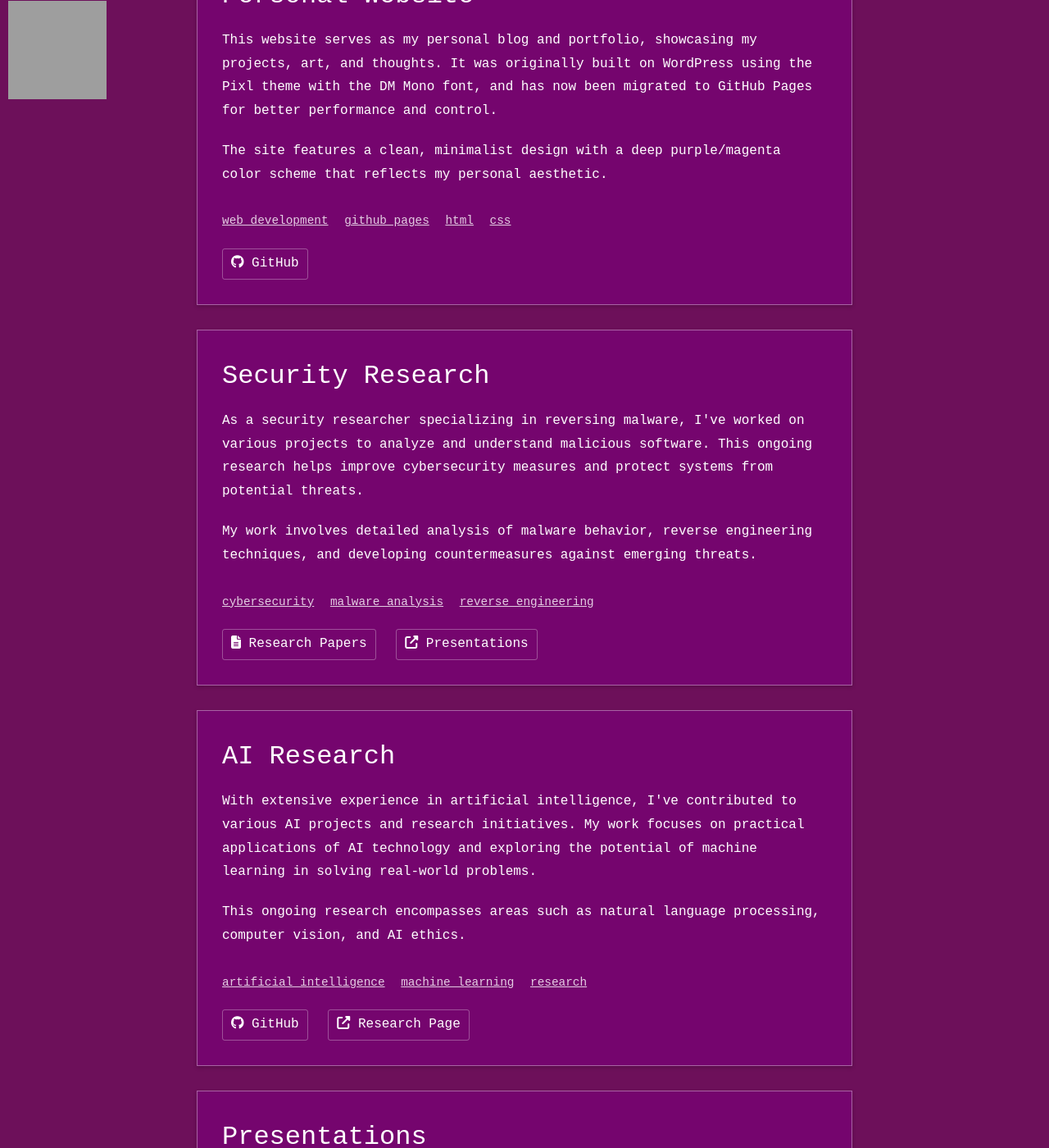
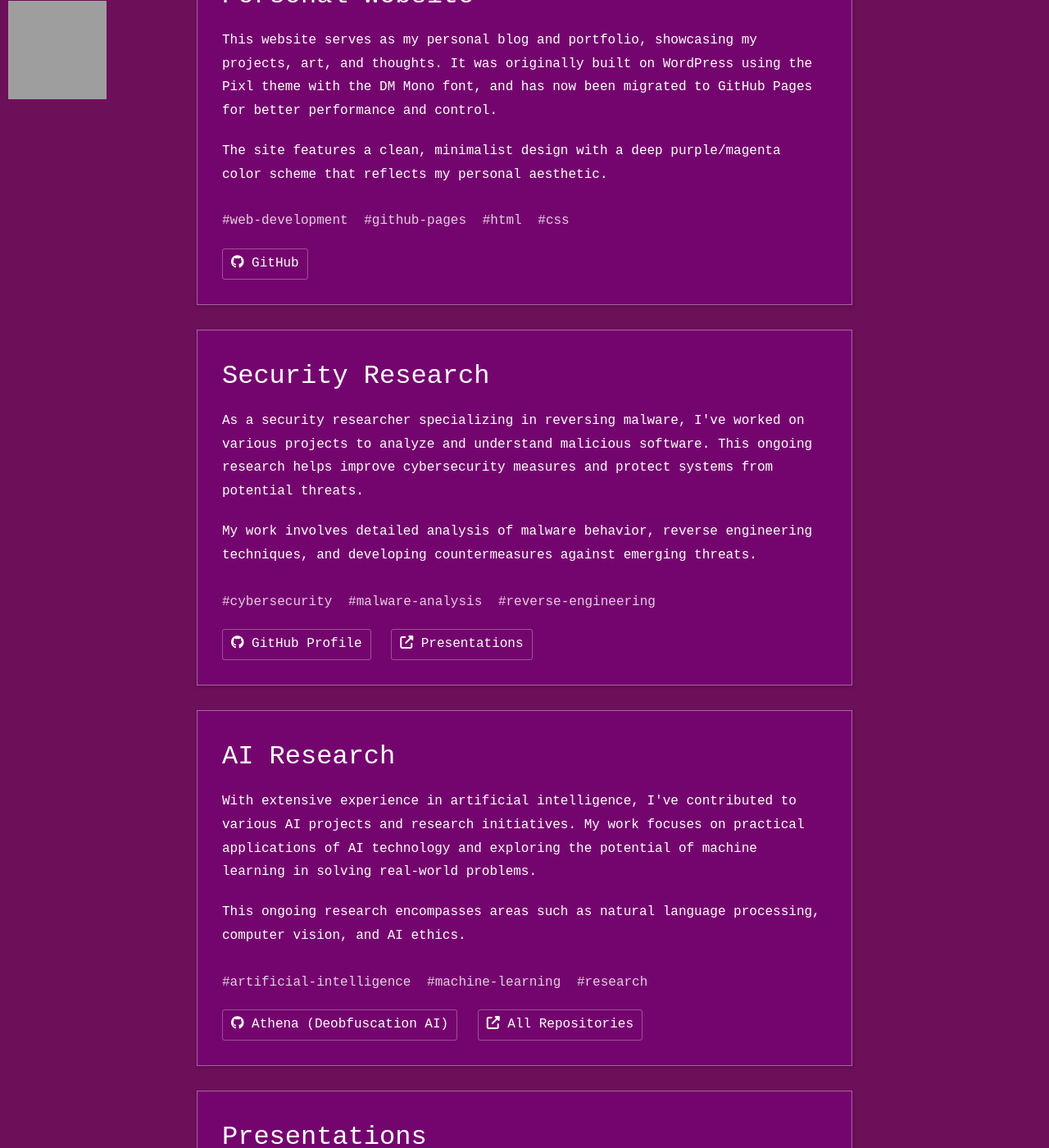
Before and after one commit to radicalkjax/blog, a Jekyll site: the page built from pages/projects.html, in a window 1280 px wide and 1400 px high, scrolled down 815 px. Shown: the whole window at 82% size. Built offline with Jekyll 4.4.1, drawn with Linux system fonts in a browser that asks for light colours; nearby versions of some CDN libraries; some web fonts are replaced; some of the changed text lies outside the part shown; grey boxes are pictures that could not be loaded.

Commit message:
update to presentations.html links and tags. Descriptions updated for Rocket Pup and Caliphoria

```diff
--- a/pages/projects.html
+++ b/pages/projects.html
@@ -93,14 +93,14 @@ custom_css: |
             <p>The current version is (0.9), with plans for more advanced conversational capabilities and migrating to Go in future iterations.</p>
         </div>
         <div class="project-tags">
-            <a href="#">robotics</a>
-            <a href="#">atproto</a>
-            <a href="#">raspberry pi</a>
-            <a href="#">bot</a>
+            <span style="margin-right: 10px; opacity: 0.8;">#robotics</span>
+            <span style="margin-right: 10px; opacity: 0.8;">#atproto</span>
+            <span style="margin-right: 10px; opacity: 0.8;">#raspberry-pi</span>
+            <span style="margin-right: 10px; opacity: 0.8;">#bot</span>
         </div>
         <div class="project-links">
-            <a href="#"><i class="fab fa-github"></i> GitHub</a>
-            <a href="#"><i class="fas fa-external-link-alt"></i> Project Page</a>
+            <a href="https://github.com/radicalkjax/malwarEvangelist"><i class="fab fa-github"></i> GitHub</a>
+            <a href="/projects/malwarEvangelist.html"><i class="fas fa-external-link-alt"></i> Project Page</a>
         </div>
     </section>
 
@@ -112,13 +112,13 @@ custom_css: |
             <p>The site features a clean, minimalist design with a deep purple/magenta color scheme that reflects my personal aesthetic.</p>
         </div>
         <div class="project-tags">
-            <a href="#">web development</a>
-            <a href="#">github pages</a>
-            <a href="#">html</a>
-            <a href="#">css</a>
+            <span style="margin-right: 10px; opacity: 0.8;">#web-development</span>
+            <span style="margin-right: 10px; opacity: 0.8;">#github-pages</span>
+            <span style="margin-right: 10px; opacity: 0.8;">#html</span>
+            <span style="margin-right: 10px; opacity: 0.8;">#css</span>
         </div>
         <div class="project-links">
-            <a href="#"><i class="fab fa-github"></i> GitHub</a>
+            <a href="https://github.com/radicalkjax/blog"><i class="fab fa-github"></i> GitHub</a>
         </div>
     </section>
 
@@ -130,13 +130,13 @@ custom_css: |
             <p>My work involves detailed analysis of malware behavior, reverse engineering techniques, and developing countermeasures against emerging threats.</p>
         </div>
         <div class="project-tags">
-            <a href="#">cybersecurity</a>
-            <a href="#">malware analysis</a>
-            <a href="#">reverse engineering</a>
+            <span style="margin-right: 10px; opacity: 0.8;">#cybersecurity</span>
+            <span style="margin-right: 10px; opacity: 0.8;">#malware-analysis</span>
+            <span style="margin-right: 10px; opacity: 0.8;">#reverse-engineering</span>
         </div>
         <div class="project-links">
-            <a href="#"><i class="fas fa-file-alt"></i> Research Papers</a>
-            <a href="#"><i class="fas fa-external-link-alt"></i> Presentations</a>
+            <a href="https://github.com/radicalkjax"><i class="fab fa-github"></i> GitHub Profile</a>
+            <a href="/projects/presentations.html"><i class="fas fa-external-link-alt"></i> Presentations</a>
         </div>
     </section>
 
@@ -148,13 +148,13 @@ custom_css: |
             <p>This ongoing research encompasses areas such as natural language processing, computer vision, and AI ethics.</p>
         </div>
         <div class="project-tags">
-            <a href="#">artificial intelligence</a>
-            <a href="#">machine learning</a>
-            <a href="#">research</a>
+            <span style="margin-right: 10px; opacity: 0.8;">#artificial-intelligence</span>
+            <span style="margin-right: 10px; opacity: 0.8;">#machine-learning</span>
+            <span style="margin-right: 10px; opacity: 0.8;">#research</span>
         </div>
         <div class="project-links">
-            <a href="#"><i class="fab fa-github"></i> GitHub</a>
-            <a href="#"><i class="fas fa-external-link-alt"></i> Research Page</a>
+            <a href="https://github.com/radicalkjax/Athena"><i class="fab fa-github"></i> Athena (Deobfuscation AI)</a>
+            <a href="https://github.com/radicalkjax?tab=repositories"><i class="fas fa-external-link-alt"></i> All Repositories</a>
         </div>
     </section>
 
@@ -165,9 +165,9 @@ custom_css: |
             <p>A collection of presentations on various technology topics including AI, coding practices, security research, and more. These presentations are designed to be informative and accessible, providing insights into complex subjects.</p>
         </div>
         <div class="project-tags">
-            <a href="#">presentations</a>
-            <a href="#">technology</a>
-            <a href="#">education</a>
+            <span style="margin-right: 10px; opacity: 0.8;">#presentations</span>
+            <span style="margin-right: 10px; opacity: 0.8;">#technology</span>
+            <span style="margin-right: 10px; opacity: 0.8;">#education</span>
         </div>
         <div class="project-links">
             <a href="/projects/presentations.html"><i class="fas fa-external-link-alt"></i> View Presentations</a>
```
Also changed, not shown: projects/caliphoria.html (+4 -5 lines), projects/rocket-pup.html (+4 -5 lines).
